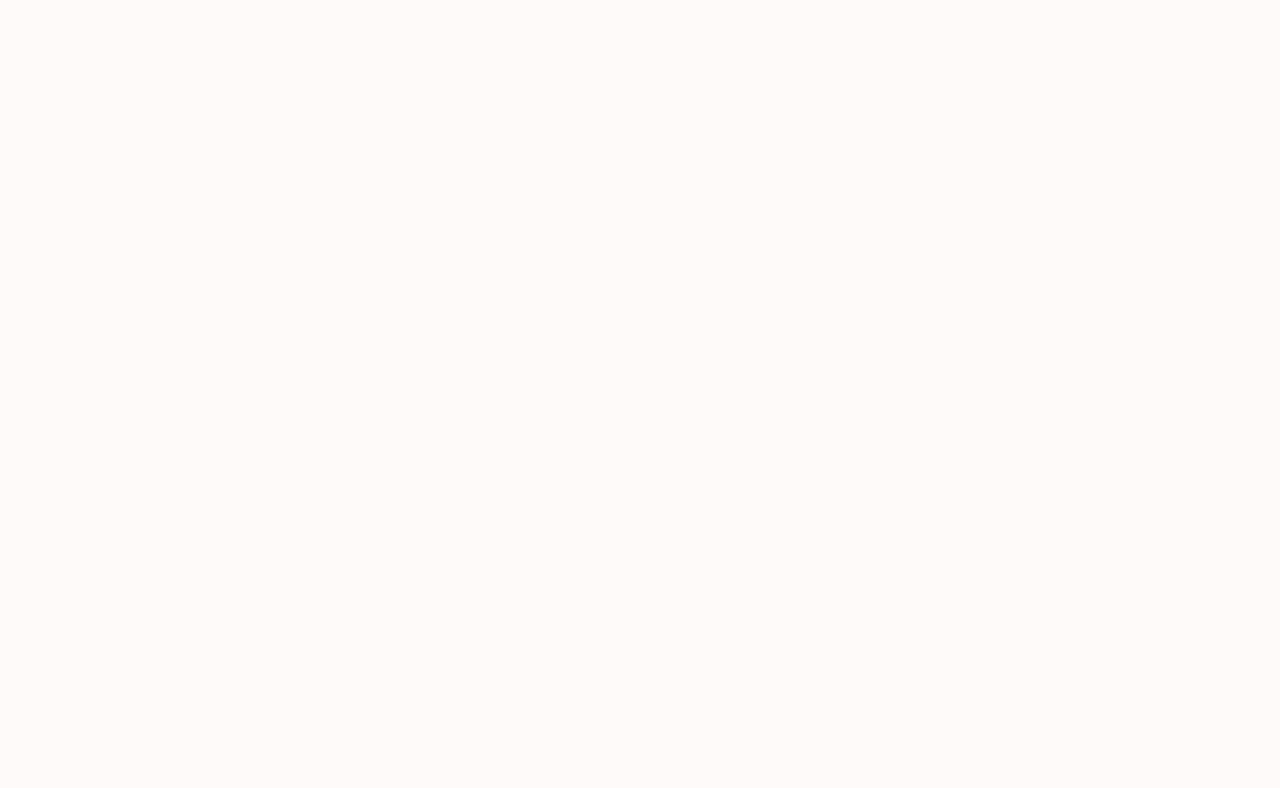
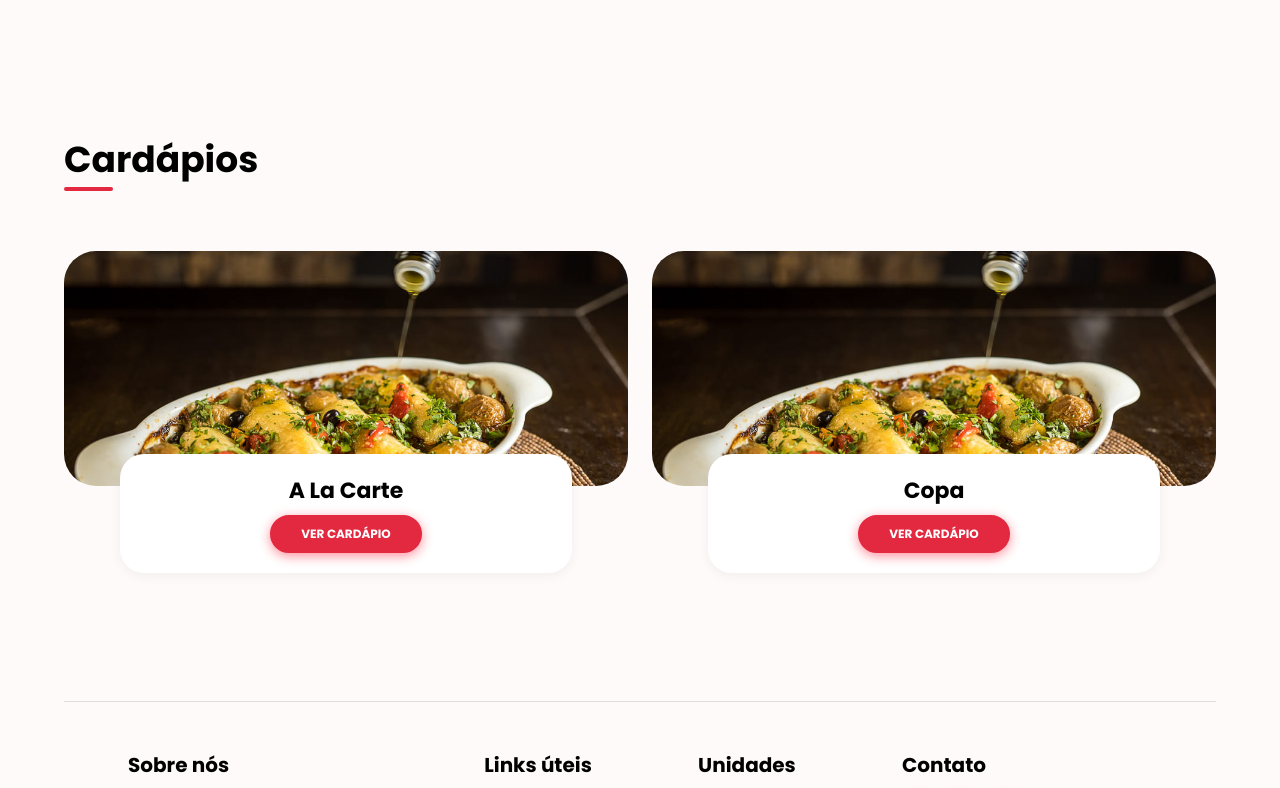
Before and after one commit to bryanmaraujo544/Restaurant-app, a Next.js app: page /unities/alphaville in a window 1280 px wide. Shown: the part 740-1528 px from the top of the page. Built offline with nearby package versions, Linux system fonts and the light colour scheme.

Commit message:
Fixing width of the menus and margin of the buttons

```diff
--- a/src/components/Card/index.jsx
+++ b/src/components/Card/index.jsx
@@ -24,7 +24,7 @@ export const Card = ({
                     />
                 </div>
                 <div className="infos">
-                    <p className="title">
+                    <p className={`title ${home ? '' : 'margin'}`}>
                         {title}
                     </p>
                     {home &&
--- a/src/components/Card/styles.js
+++ b/src/components/Card/styles.js
@@ -40,6 +40,10 @@ export const Container = styled.div`
         .title {
             font-weight: 700;
             font-size: 2.2rem;
+
+            &.margin {
+                margin-bottom: 8px;
+            }
         }
 
         .endereco {
--- a/src/pages/unities/[title].jsx
+++ b/src/pages/unities/[title].jsx
@@ -4,6 +4,7 @@ import { unitiesPageData } from 'data/unitiesPageData'
 import { Titles } from 'components/Banner/Titles'
 import { Banner } from 'components/Banner'
 import { Cardapios } from 'sections/Cardapios'
+import { Footer } from 'sections'
 
 
 
@@ -24,6 +25,7 @@ const Unities = ({pageData}) => {
             <Cardapios
                 cardapios={data.cardapios}
             />
+            <Footer />
         </Container>
     )
 }
--- a/src/sections/Cardapios/styles.js
+++ b/src/sections/Cardapios/styles.js
@@ -1,7 +1,7 @@
 import styled from 'styled-components'
 
 export const Container = styled.section`
-    margin: 72rem 0;
+    margin: 7.2rem 0;
     display: flex;
     flex-direction: column;
     align-items: flex-start;
@@ -13,6 +13,8 @@ export const Container = styled.section`
     .cardapios {
         display: flex;
         flex-wrap: wrap;
+        justify-content: center;
         gap: 24px;
+        width: 100%;
     }
 `
```
